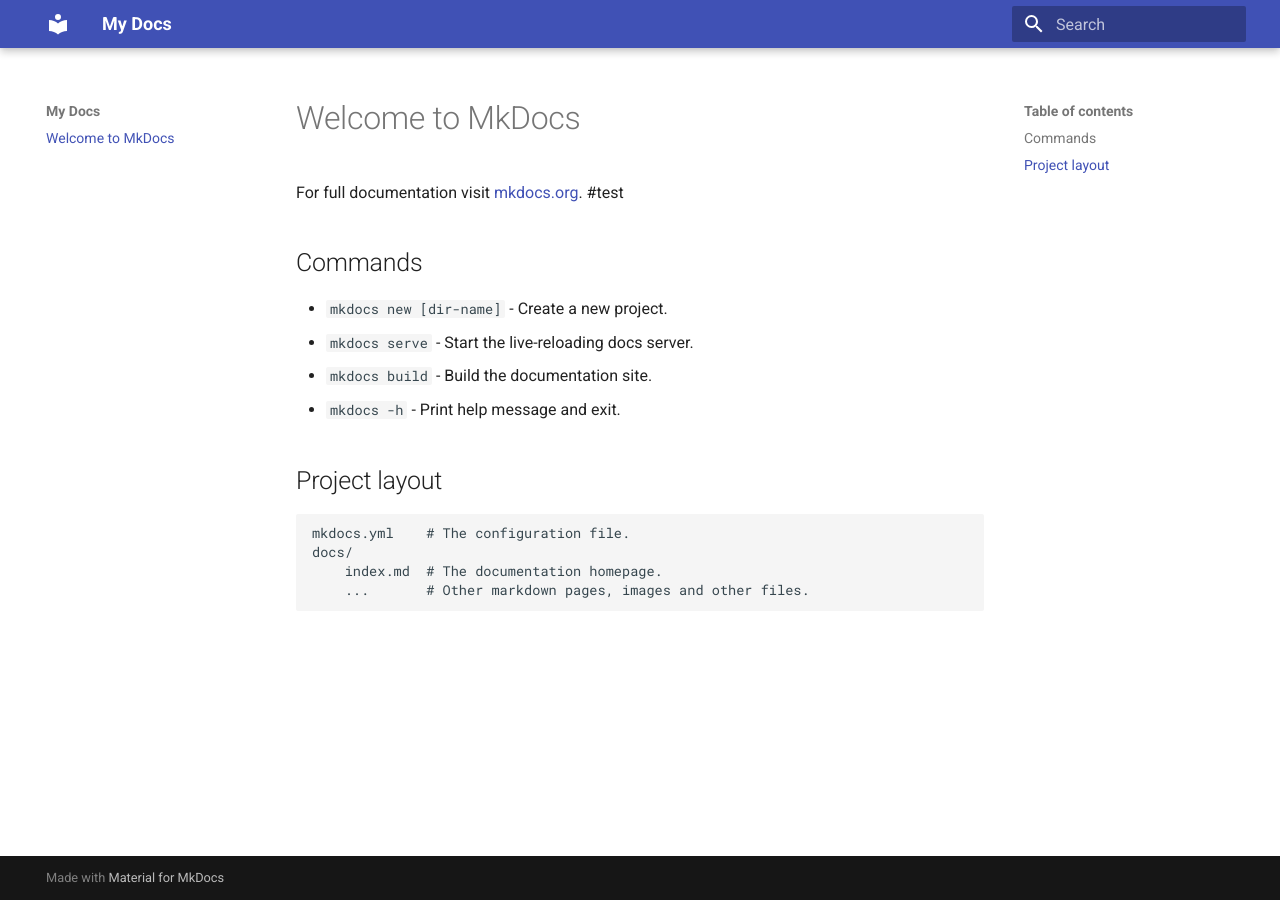
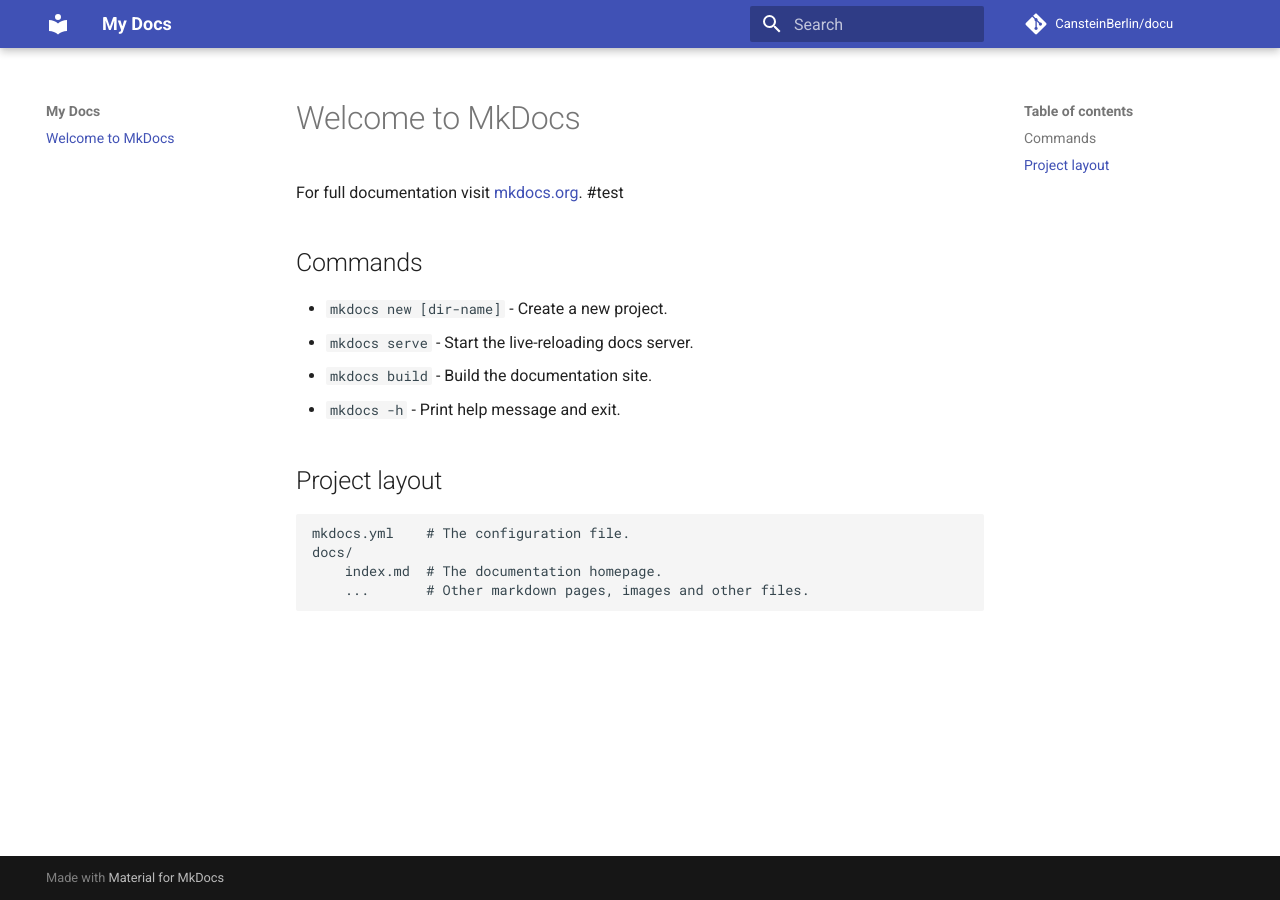
Before and after one commit to CansteinBerlin/docu, an MkDocs documentation site: the page built from docs/index.md, in a window 1280 px wide. Built offline with MkDocs 1.6.1 and Material for MkDocs 9.7.7, drawn with Linux system fonts in a browser that asks for light colours; comment, search, counter and statistics services are not loaded.

Commit message:
Adding repo infos

```diff
--- a/mkdocs.yml
+++ b/mkdocs.yml
@@ -1,3 +1,7 @@
 site_name: My Docs
 theme:
   name: material
+
+site_url: https://cansteinberlin.github.io/docu/
+repo_url: https://github.com/CansteinBerlin/docu
+repo_name: CansteinBerlin/docu
```
